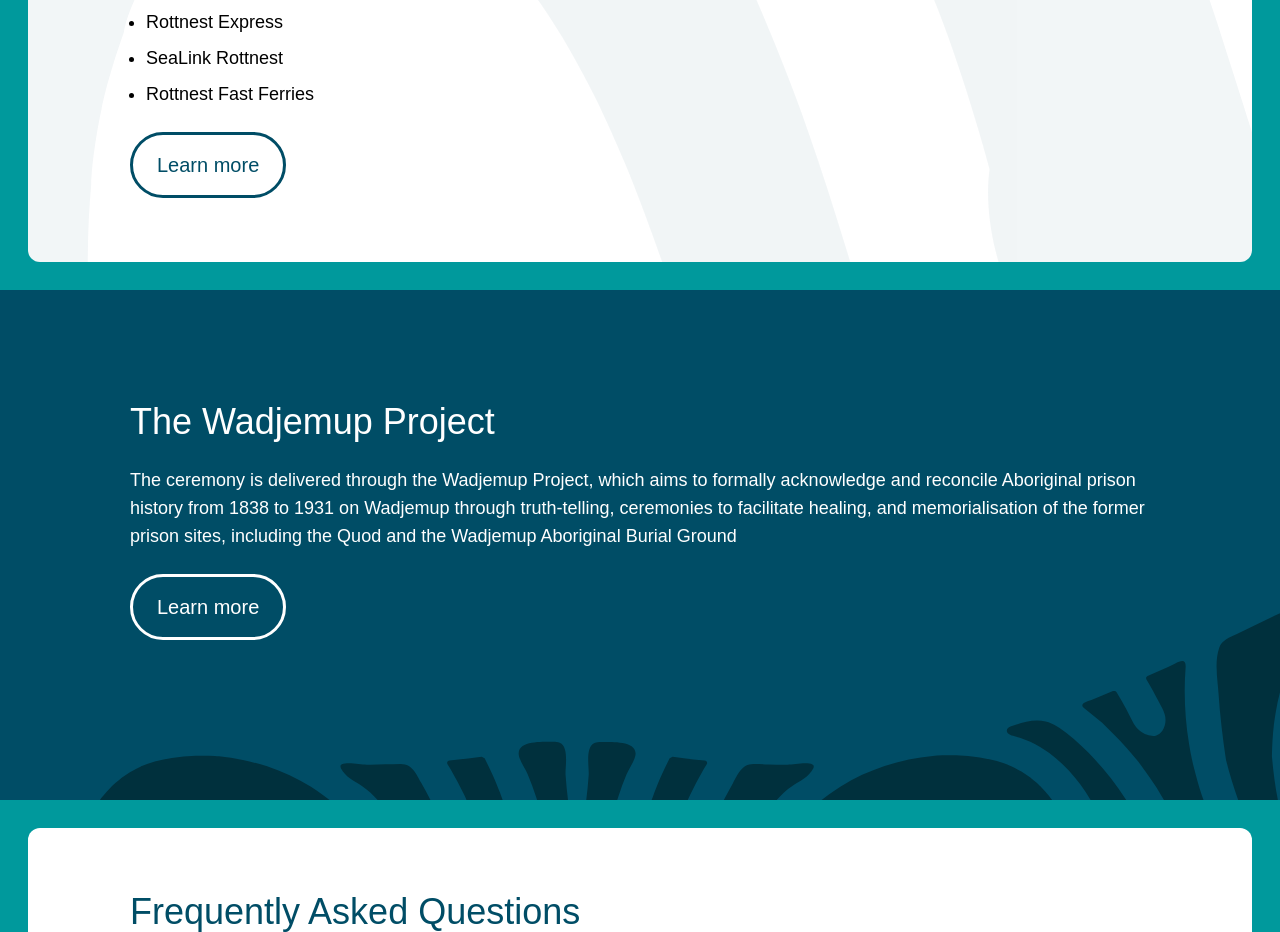
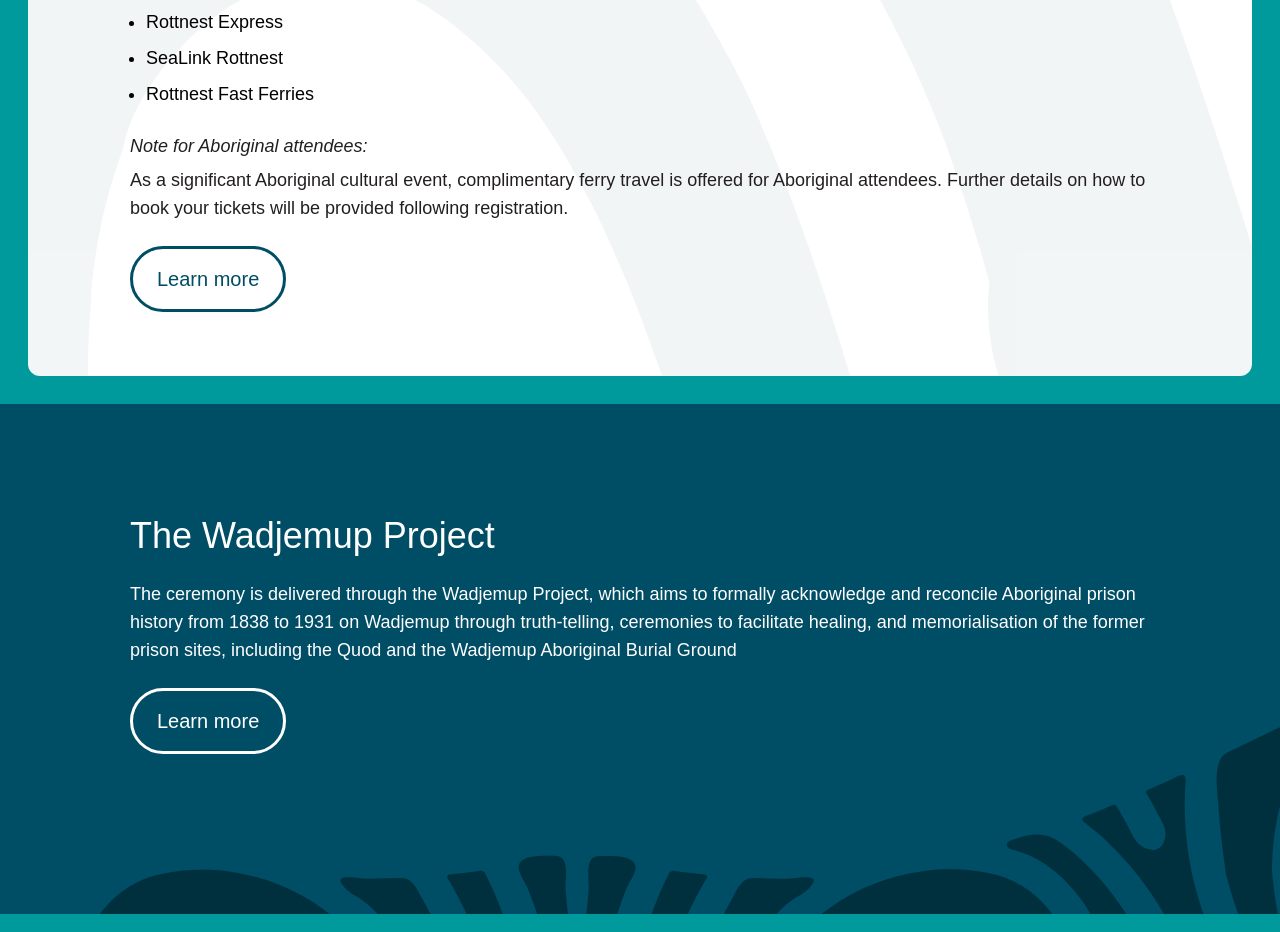
Before and after one commit to tomcbrennan/wadjemup-commemorative, a website: page index.html in a window 1280 px wide. Shown: the part 3052-3984 px from the top of the page. Drawn offline with Linux system fonts and the light colour scheme; a small style sheet from the web is missing; a web font is replaced by a local one.

Commit message:
note add

```diff
--- a/index.html
+++ b/index.html
@@ -102,6 +102,10 @@
 										<li>SeaLink Rottnest</li>
 										<li>Rottnest Fast Ferries</li>
 									</ul>
+									<div class="flex flex-col gap-1.5">
+										<p class="italic font-medium">Note for Aboriginal attendees:</p>
+										<p>As a significant Aboriginal cultural event, complimentary ferry travel is offered for Aboriginal attendees. Further details on how to book your tickets will be provided following registration.</p>
+									</div>
 									<a href="https://www.rottnestisland.com/visit/getting-here/by-ferry" target="_blank" class="btn btn-outline">Learn more</a>
 								</div>
 							</div>
```
Also changed, not shown: css/styles.css.
